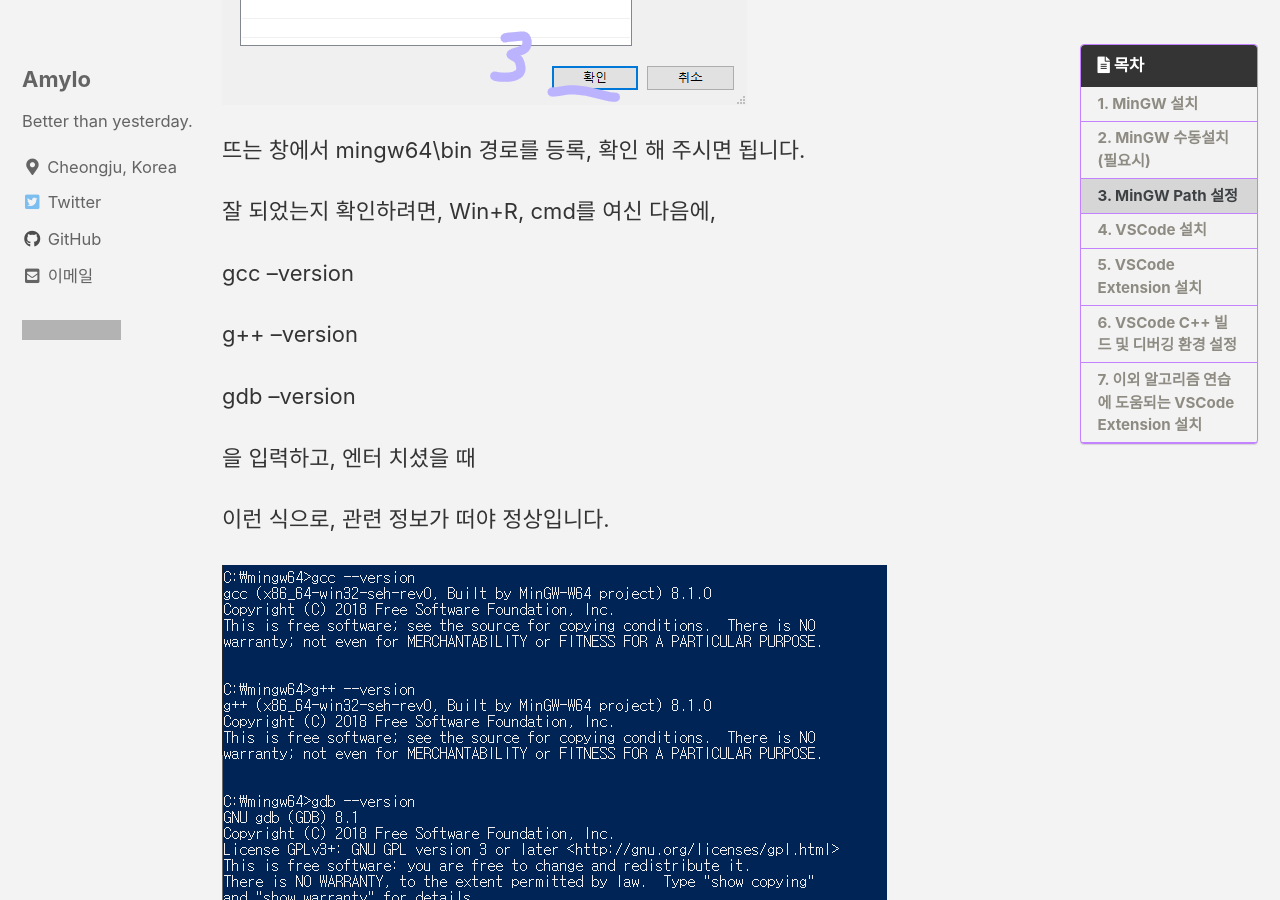
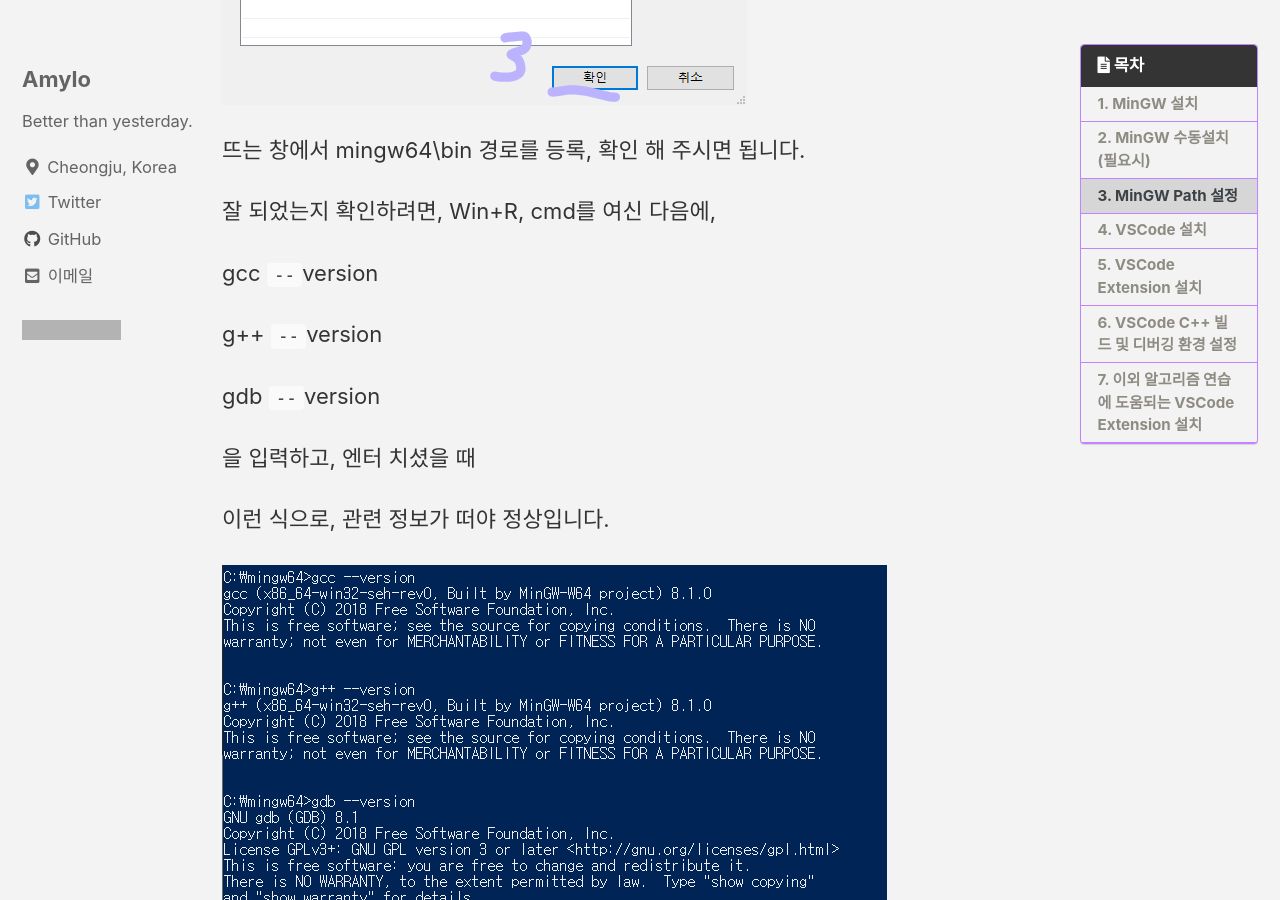
Before and after one commit to Amylo-jh/Amylo-blog, a Jekyll site: the page built from _posts/2022-08-23-Starting_Algorithm_with_VSCode_C++.md, in a window 1280 px wide and 900 px high, scrolled down 9422 px. Built offline with Jekyll 4.4.1, drawn with Linux system fonts in a browser that asks for light colours; cached includes are drawn as plain includes; comment, search, counter and statistics services are not loaded; grey boxes are pictures that could not be loaded.

Commit message:
fix double dash with backtick

```diff
--- a/_posts/2022-08-23-Starting_Algorithm_with_VSCode_C++.md
+++ b/_posts/2022-08-23-Starting_Algorithm_with_VSCode_C++.md
@@ -123,11 +123,11 @@ ex) C:\mingw64
 
 잘 되었는지 확인하려면, Win+R, cmd를 여신 다음에,
 
-gcc --version
+gcc `--`version
 
-g++ --version
+g++ `--`version
 
-gdb --version
+gdb `--`version
 
 을 입력하고, 엔터 치셨을 때
 
```
